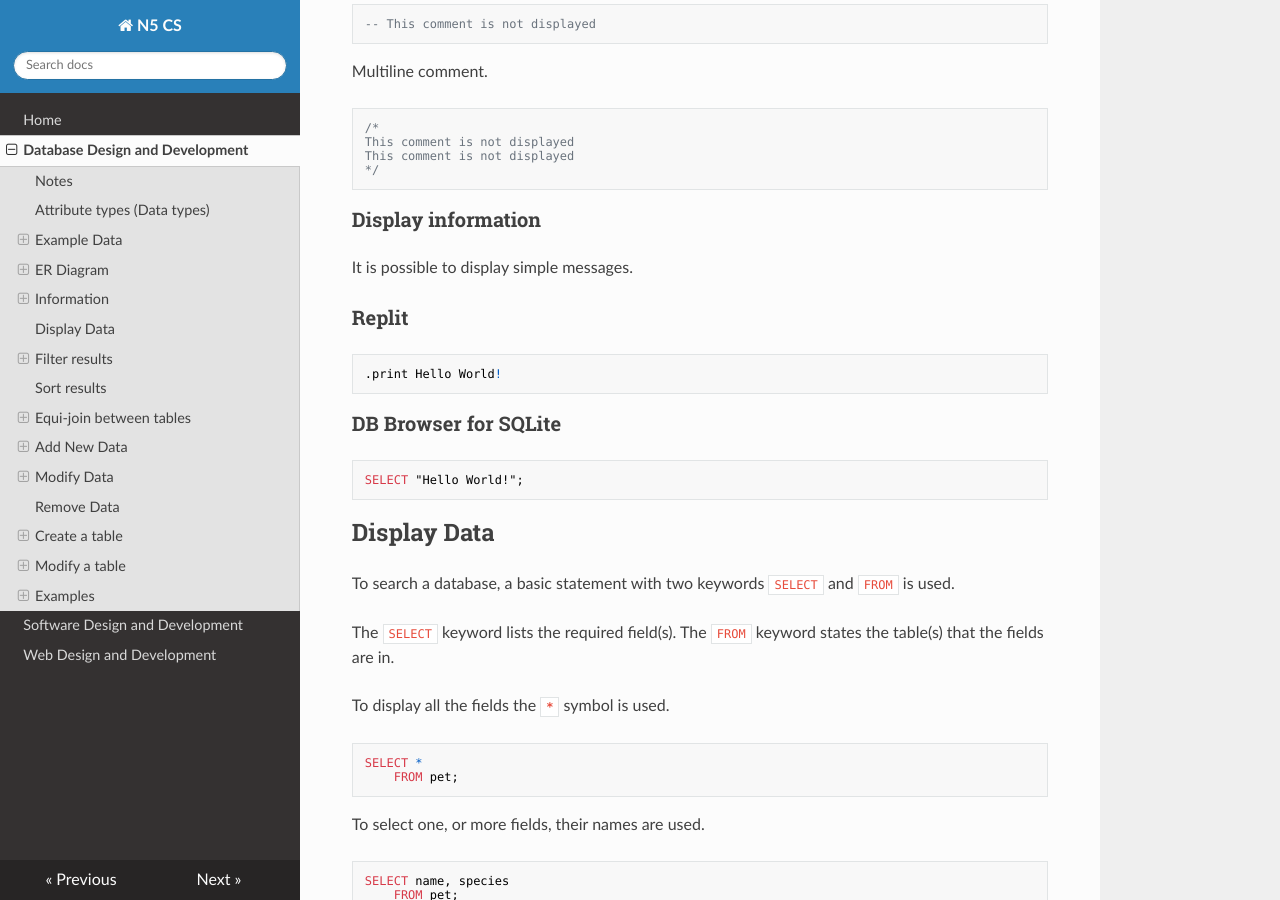
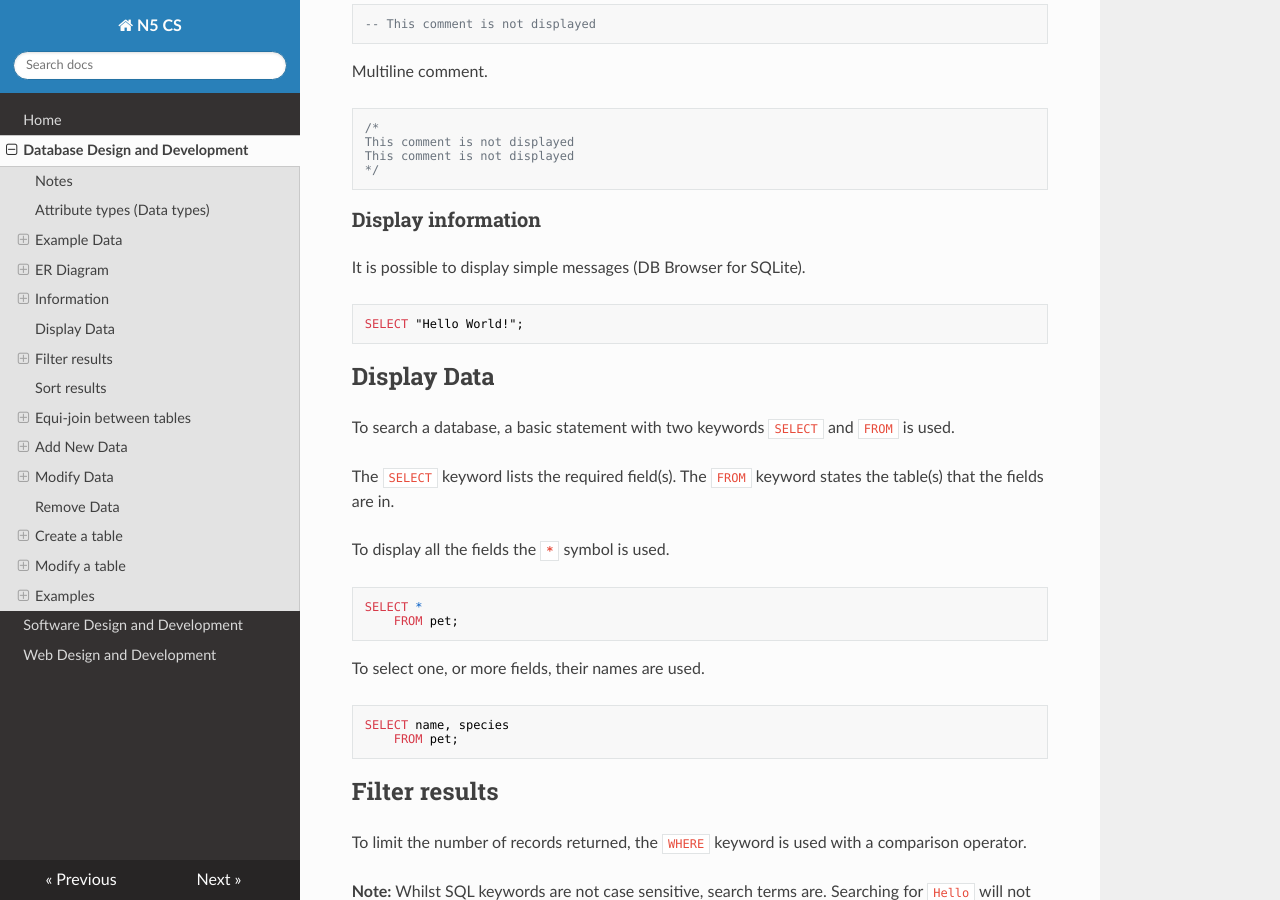
Before and after one commit to MrFriendCS/N5-CS, an MkDocs documentation site: the page built from docs/N5-CS-DDD.md, in a window 1280 px wide and 900 px high, scrolled down 2167 px. Built offline with MkDocs 1.6.1, drawn with Linux system fonts in a browser that asks for light colours; nearby versions of some CDN libraries.

Commit message:
docs/N5-CS-DDD.md updated from https://stackedit.io/

````diff
--- a/docs/N5-CS-DDD.md
+++ b/docs/N5-CS-DDD.md
@@ -2,7 +2,7 @@
 
 ## Notes
 
-All the code examples use SQLite.  They will work with [Replit](https://replit.com/) and [DB Browser for SQLite](https://sqlitebrowser.org/).
+All the code examples use SQLite.  They will work with [DB Browser for SQLite](https://sqlitebrowser.org/).
 
 These notes are focused on N5 Computing Science so some terms might be used differently.
 
@@ -72,8 +72,6 @@ SELECT name
     WHERE type = "table";
 ```
 
-
-
 ## Information
 
 ### Comments
@@ -94,15 +92,7 @@ This comment is not displayed
 ```
 
 ### Display information
-It is possible to display simple messages.
-
-### Replit
-
-``` sql
-.print Hello World!
-```
-
-### DB Browser for SQLite
+It is possible to display simple messages (DB Browser for SQLite).
 
 ``` sql
 SELECT "Hello World!";
````
Also changed, not shown: other parts of docs/N5-CS-DDD.md (+2 -2 lines).
